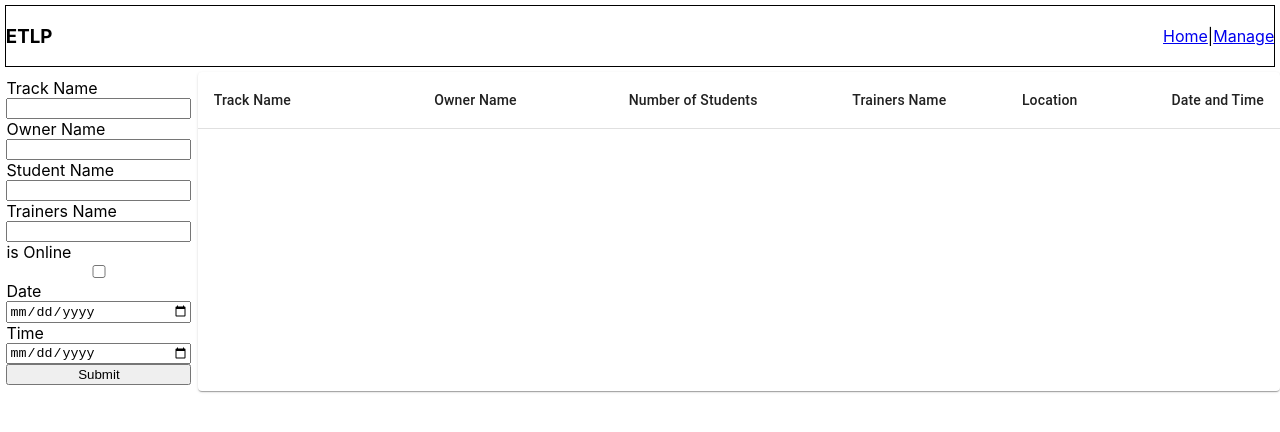
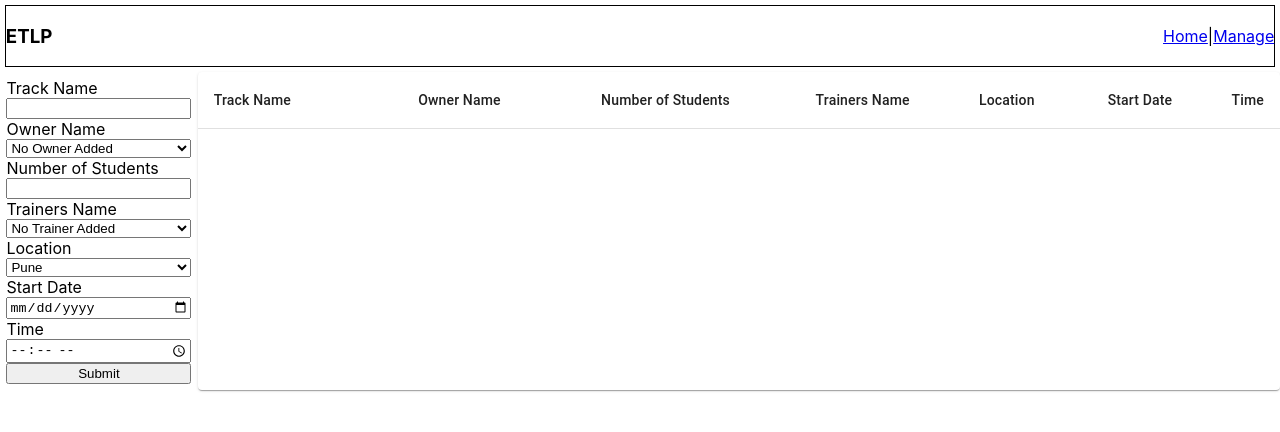
Before and after one commit to AdhikarShinde15/FinalAssignment, a React (Create React App) app: page /dashboard in a window 1280 px wide. Shown: the top 432 px of the page. Built offline with nearby package versions, Linux system fonts and the light colour scheme.

Commit message:
Added More Features

```diff
--- a/src/App.tsx
+++ b/src/App.tsx
@@ -11,15 +11,23 @@ export interface ITrainerDetails {
   trainerName: string
   trackName: string
 }
+export interface IOwnersDetails {
+  ownersName: string
+  id: string
+}
 
 export interface ContextData {
+  OwnersDetails: IOwnersDetails[]
   TrainerDetails: ITrainerDetails[]
   setTrainerDetails: React.Dispatch<React.SetStateAction<ITrainerDetails[]>>
+  setOwnersDetails: React.Dispatch<React.SetStateAction<IOwnersDetails[]>>
 }
 
 export const ContextDefaultValue: ContextData = {
   TrainerDetails: [],
-  setTrainerDetails: () => null
+  OwnersDetails: [],
+  setTrainerDetails: () => null,
+  setOwnersDetails: () => null
 }
 
 export const Context = createContext<ContextData>(ContextDefaultValue);
@@ -27,10 +35,17 @@ export const Context = createContext<ContextData>(ContextDefaultValue);
 const App = () => {
   const [trackState, setTrackState] = useState<ITack[]>([])
   const [TrainerDetails, setTrainerDetails] = useState<ITrainerDetails[]>([])
-  console.log(TrainerDetails);
+  const [OwnersDetails, setOwnersDetails] = useState<IOwnersDetails[]>([])
+  console.log(OwnersDetails);
+  console.log(trackState)
 
   return (
-    <Context.Provider value={{TrainerDetails, setTrainerDetails}}>
+    <Context.Provider value={{
+      TrainerDetails,
+      OwnersDetails,
+      setTrainerDetails,
+      setOwnersDetails
+      }}>
       <BrowserRouter>
         <Routes>
           <Route path="/" element={<Login />} />
--- a/src/Components/AddTrack/AddTrack.tsx
+++ b/src/Components/AddTrack/AddTrack.tsx
@@ -2,17 +2,19 @@ import { SubmitHandler, useForm } from "react-hook-form"
 import { ITack } from "./AddTrack.types"
 import styles from "../AddTrack/AddTrack.module.scss"
 import { nanoid } from 'nanoid'
+import { useContext } from "react"
+import { Context } from "../../App"
 
-interface IAddTrackProps  {
+interface IAddTrackProps {
     trackState: ITack[]
     setTrackState: React.Dispatch<React.SetStateAction<ITack[]>>
 }
 
 const AddTrack = ({ trackState, setTrackState }: IAddTrackProps) => {
-
+    const { TrainerDetails, OwnersDetails } = useContext(Context)
     const { register, handleSubmit } = useForm<ITack>();
     const onSubmit: SubmitHandler<ITack> = data => {
-        let clone = [...trackState, {...data, id: nanoid()}]
+        let clone = [...trackState, { ...data, id: nanoid() }]
         setTrackState(clone)
     }
 
@@ -21,17 +23,43 @@ const AddTrack = ({ trackState, setTrackState }: IAddTrackProps) => {
             <label>Track Name</label>
             <input type="text" {...register("trackName")} />
             <label>Owner Name</label>
-      <input type="text" {...register("ownerName")} />
-      <label>Student Name</label>
-      <input type="number" {...register("numberOfStudents",{ valueAsNumber: true })} />
+            <select {...register("ownerName")} >
+                {OwnersDetails && OwnersDetails.map(value => (
+                    <option key={value.ownersName} value={value.ownersName}>
+                        {value.ownersName}
+                    </option>
+                ))}
+                {
+                    OwnersDetails.length === 0 && <option value="none">
+                        No Owner Added
+                    </option>
+                }
+            </select>
+            <label>Number of Students</label>
+            <input type="number" {...register("numberOfStudents", { valueAsNumber: true })} />
             <label>Trainers Name</label>
-      <input type="text" {...register("trainerName")} />
-      <label>is Online</label>
-      <input type="checkbox" {...register("isOnline")} />
-      <label>Date</label>
+            <select {...register("trainerName")} >
+                {TrainerDetails && TrainerDetails.map(value => (
+                    <option key={value.trainerName} value={value.trainerName}>
+                        {value.trainerName}
+                    </option>
+                ))}
+                {
+                    TrainerDetails.length === 0 && <option value="none">
+                        No Trainer Added
+                    </option>
+                }
+            </select>
+            <label>Location</label>
+            <select {...register("location")} >
+                <option value="Pune">Pune</option>
+                <option value="Bangalore">Bangalore</option>
+                <option value="Online">Online</option>
+            </select>
+            <label>Start Date</label>
             <input type="date" {...register("date")} />
             <label>Time</label>
-      <input type="date" {...register("time")} />
+            <input type="time" {...register("time")} />
             <input type="submit" />
         </form>
 
--- a/src/Components/AddTrack/AddTrack.types.ts
+++ b/src/Components/AddTrack/AddTrack.types.ts
@@ -4,7 +4,7 @@ export interface ITack {
     ownerName: string
     numberOfStudents: number
     trainerName: string
-    isOnline: boolean
+    location: string
     date: ""
     time: ""
 }
--- /dev/null
+++ b/src/Components/Manage/AddOwnerModal/AddOwnerModal.tsx
@@ -0,0 +1,68 @@
+import { SetStateAction, useContext, useEffect, useState } from "react"
+import { SubmitHandler, useForm } from "react-hook-form"
+import Box from '@mui/material/Box'
+import Typography from '@mui/material/Typography'
+import Modal from '@mui/material/Modal'
+import { Context } from "../../../App"
+import { nanoid } from "nanoid"
+
+const style = {
+    position: 'absolute' as 'absolute',
+    top: '50%',
+    left: '50%',
+    transform: 'translate(-50%, -50%)',
+    width: 400,
+    height: "50%",
+    bgcolor: 'background.paper',
+    border: '2px solid #000',
+    boxShadow: 24,
+    p: 4,
+}
+
+interface IOwnerModalProps {
+    open: SetStateAction<boolean>
+    handleOpen: React.Dispatch<React.SetStateAction<boolean>>
+}
+
+export interface IAddOwner {
+    ownersName: string
+}
+
+const AddOwnerModal = ({ open, handleOpen }: IOwnerModalProps) => {
+    const { OwnersDetails , setOwnersDetails } = useContext(Context)
+    const [on, setOn] = useState(false)
+    const { register, handleSubmit } = useForm<IAddOwner>()
+    const onSubmit: SubmitHandler<IAddOwner> = data => {
+        let clone = [...OwnersDetails , {...data, id: nanoid()}]
+        setOwnersDetails(clone)
+    }
+    useEffect(() => {
+        setOn(open)
+    }, [open])
+
+    return (
+        <div>
+            <Modal
+                open={on}
+                onClose={handleOpen}
+                aria-labelledby="modal-modal-title"
+                aria-describedby="modal-modal-description"
+            >
+                <Box sx={style}>
+                    <Typography id="modal-modal-title" variant="h6" component="h2">
+                        Add New Owner
+                    </Typography>
+                    <Typography component={'div'} id="modal-modal-description" sx={{ mt: 2 }}>
+                       <form onSubmit={handleSubmit(onSubmit)}>
+                            <label>New Owners Name</label>
+                            <input type="text" {...register("ownersName")} /><br/>
+                            <input type="submit" />
+                        </form>
+                    </Typography>
+                </Box>
+            </Modal>
+        </div>
+    )
+}
+
+export default AddOwnerModal
--- a/src/Components/Manage/ManageOwner/ManageOwner.tsx
+++ b/src/Components/Manage/ManageOwner/ManageOwner.tsx
@@ -1,7 +1,9 @@
+import OwnerHeader from "../OwnerHeader/OwnerHeader"
+
 const ManageOwner = () => {
     return (
         <div>
-            <h3>Manage Owner</h3>
+            <OwnerHeader/>
         </div>
     )
     }
--- /dev/null
+++ b/src/Components/Manage/OwnerHeader/OwnerHeader.module.scss
@@ -0,0 +1,5 @@
+.ownerHeader {
+    display: flex;
+    width: 60rem;
+    justify-content: space-between;
+}
--- /dev/null
+++ b/src/Components/Manage/OwnerHeader/OwnerHeader.tsx
@@ -0,0 +1,24 @@
+import { Button } from "@mui/material"
+import { useState } from "react"
+import AddOwnerModal from "../AddOwnerModal/AddOwnerModal";
+import styles from "../OwnerHeader/OwnerHeader.module.scss"
+
+
+const OwnerHeader = () => {
+    const [open, setOpen] = useState(false);
+    const handleOpen = () => {
+        if(open)
+        setOpen(!open)
+        else
+        setOpen(!open)
+    }
+    return <>
+      <div className={styles.ownerHeader}>
+            <h3>Owners</h3>
+            <Button onClick={handleOpen}>Add</Button>
+        </div>
+        <AddOwnerModal open={open} handleOpen={handleOpen}/>
+    </>
+}
+
+export default OwnerHeader
--- a/src/Components/Table/Table.tsx
+++ b/src/Components/Table/Table.tsx
@@ -23,7 +23,8 @@ export default function BasicTable({ trackState }: ITableProps) {
             <TableCell align="right">Number of Students</TableCell>
             <TableCell align="right">Trainers Name</TableCell>
             <TableCell align="right">Location</TableCell>
-            <TableCell align="right">Date and Time</TableCell>
+            <TableCell align="right">Start Date</TableCell>
+            <TableCell align="right">Time</TableCell>
           </TableRow>
         </TableHead>
         <TableBody>
@@ -38,8 +39,9 @@ export default function BasicTable({ trackState }: ITableProps) {
               <TableCell align="right">{row.ownerName}</TableCell>
               <TableCell align="right">{row.numberOfStudents}</TableCell>
               <TableCell align="right">{row.trainerName}</TableCell>
-              <TableCell align="right">{row.isOnline}</TableCell>
+              <TableCell align="right">{row.location}</TableCell>
               <TableCell align="right">{row.date}</TableCell>
+              <TableCell align="right">{row.time}</TableCell>
             </TableRow>
           ))}
         </TableBody>
```
Lines whose indentation alone changed are shown as unchanged.
